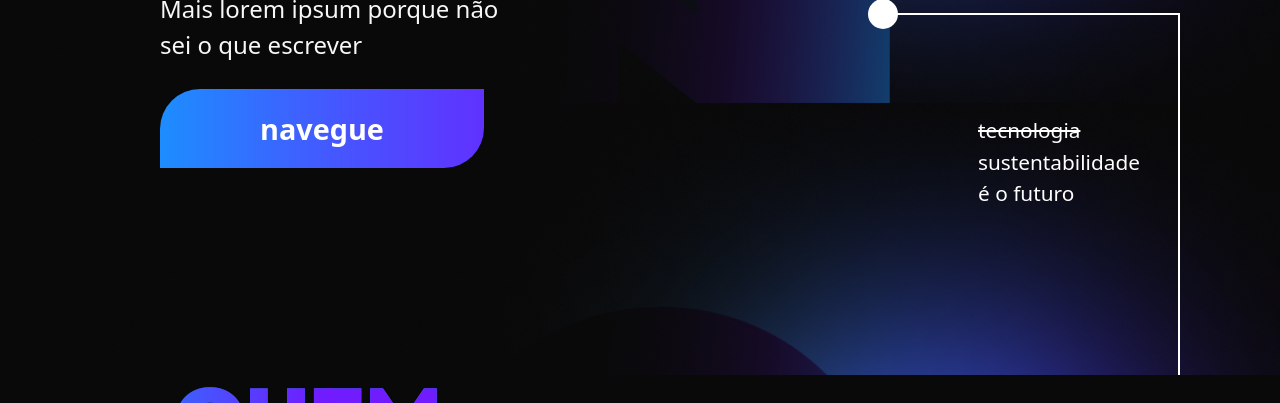
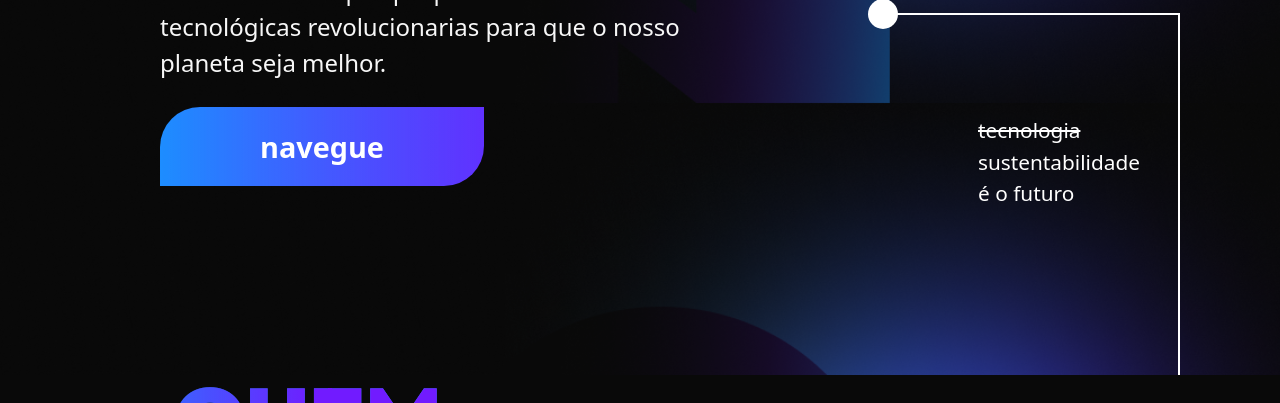
Before and after one commit to RebecaBaruch/Oberon, a plain HTML site: page index.html in a window 1280 px wide. Shown: the part 697-1100 px from the top of the page. Drawn offline with Linux system fonts and the light colour scheme.

Commit message:
Update index.html

```diff
--- a/index.html
+++ b/index.html
@@ -40,7 +40,7 @@
         <div class="hero__texts">
             <div class="left">
                 <div id="xml"><h1 data-text="title"></h1></div>
-                <p >Mais lorem ipsum porque não sei o que escrever</p>
+                <p >A Oberon existe porque precisamos de ideias tecnológicas revolucionarias para que o nosso planeta seja melhor. </p>
                 <button>navegue</button>
             </div>
             <div class="right">
```
